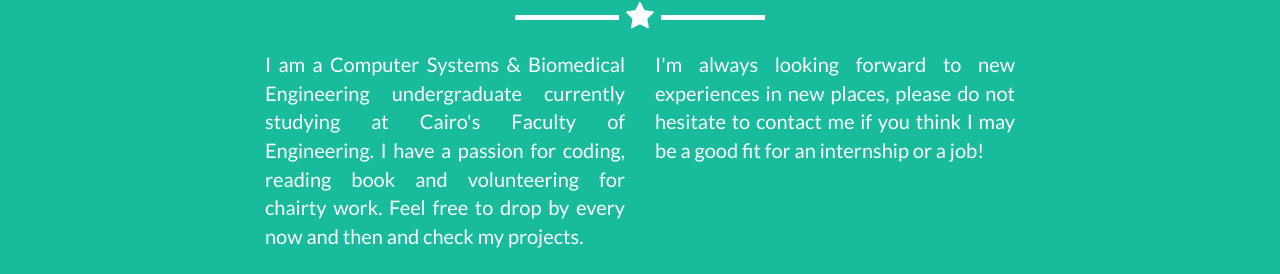
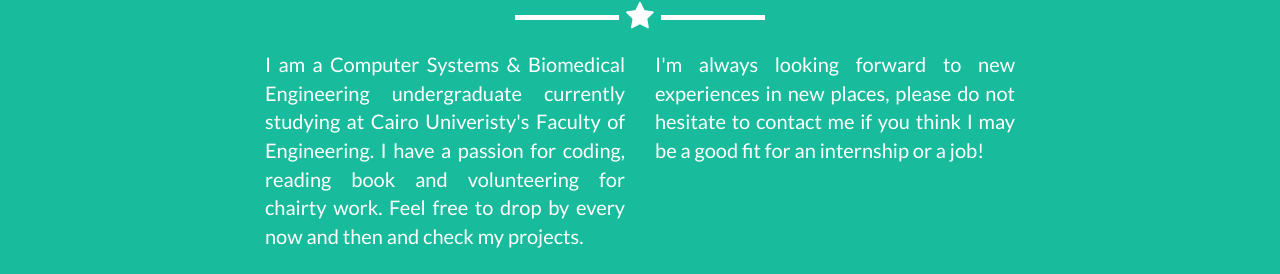
Before and after one commit to aligamalelgaml/aligamalelgaml.github.io, a Jekyll site: the page built from index.html, in a window 1280 px wide and 900 px high, scrolled down 1616 px. Shown: the part 208-482 px from the top of the window. Built offline with Jekyll 4.4.1, drawn with Linux system fonts in a browser that asks for light colours.

Commit message:
Updated about me section

```diff
--- a/_includes/about.html
+++ b/_includes/about.html
@@ -9,7 +9,7 @@
             </div>
             <div class="row">
                 <div class="col-lg-4 col-lg-offset-2">
-                    <p align="justify">I am a Computer Systems & Biomedical Engineering undergraduate currently studying at Cairo's Faculty of Engineering. I have a passion for coding, reading book and volunteering for chairty work. Feel free to drop by every now and then and check my projects.</p>
+                    <p align="justify">I am a Computer Systems & Biomedical Engineering undergraduate currently studying at Cairo Univeristy's Faculty of Engineering. I have a passion for coding, reading book and volunteering for chairty work. Feel free to drop by every now and then and check my projects.</p>
                 </div>
                 <div class="col-lg-4">
                     <p align="justify">I'm always looking forward to new experiences in new places, please do not hesitate to contact me if you think I may be a good fit for an internship or a job! </p>
```
